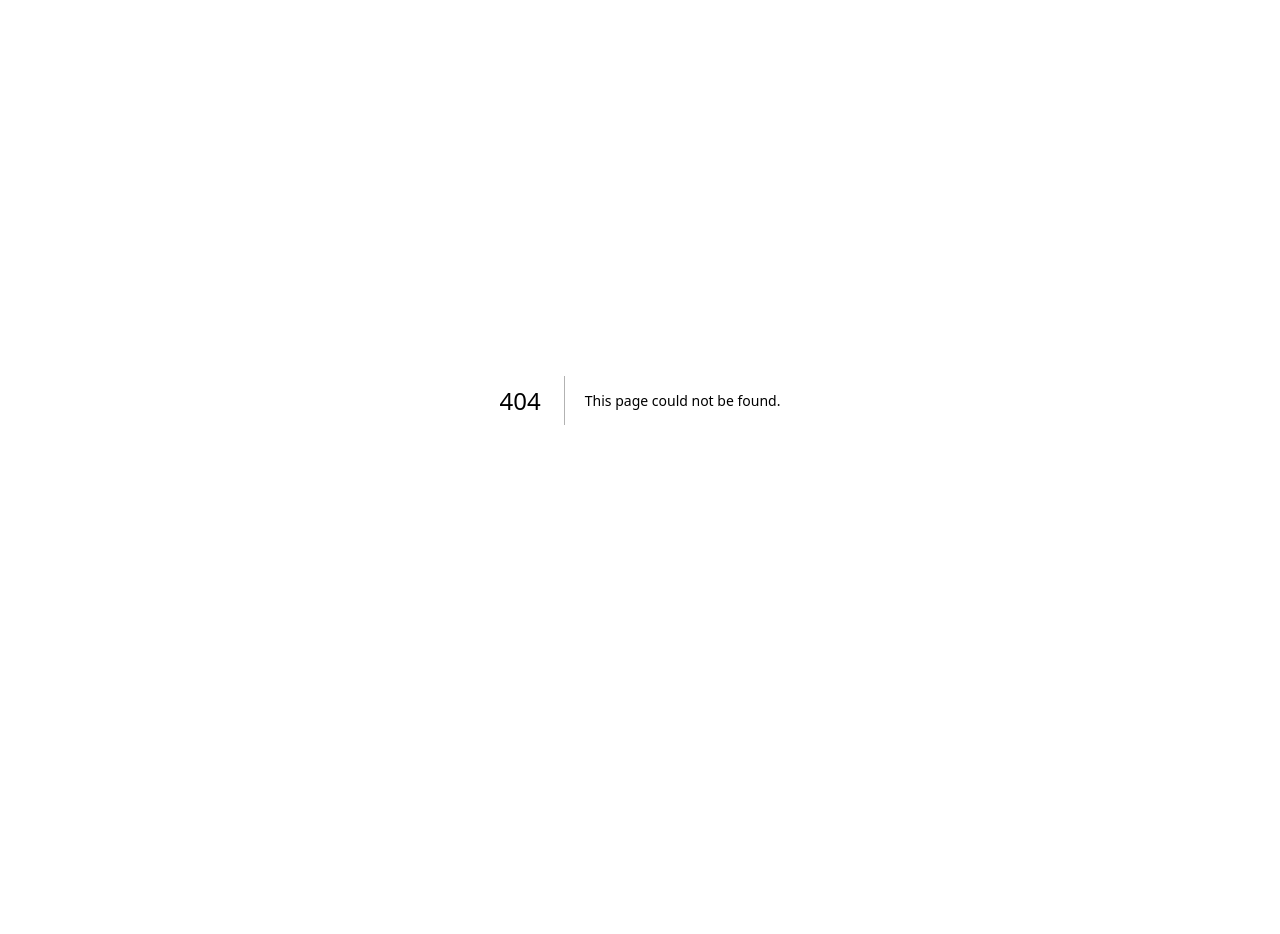
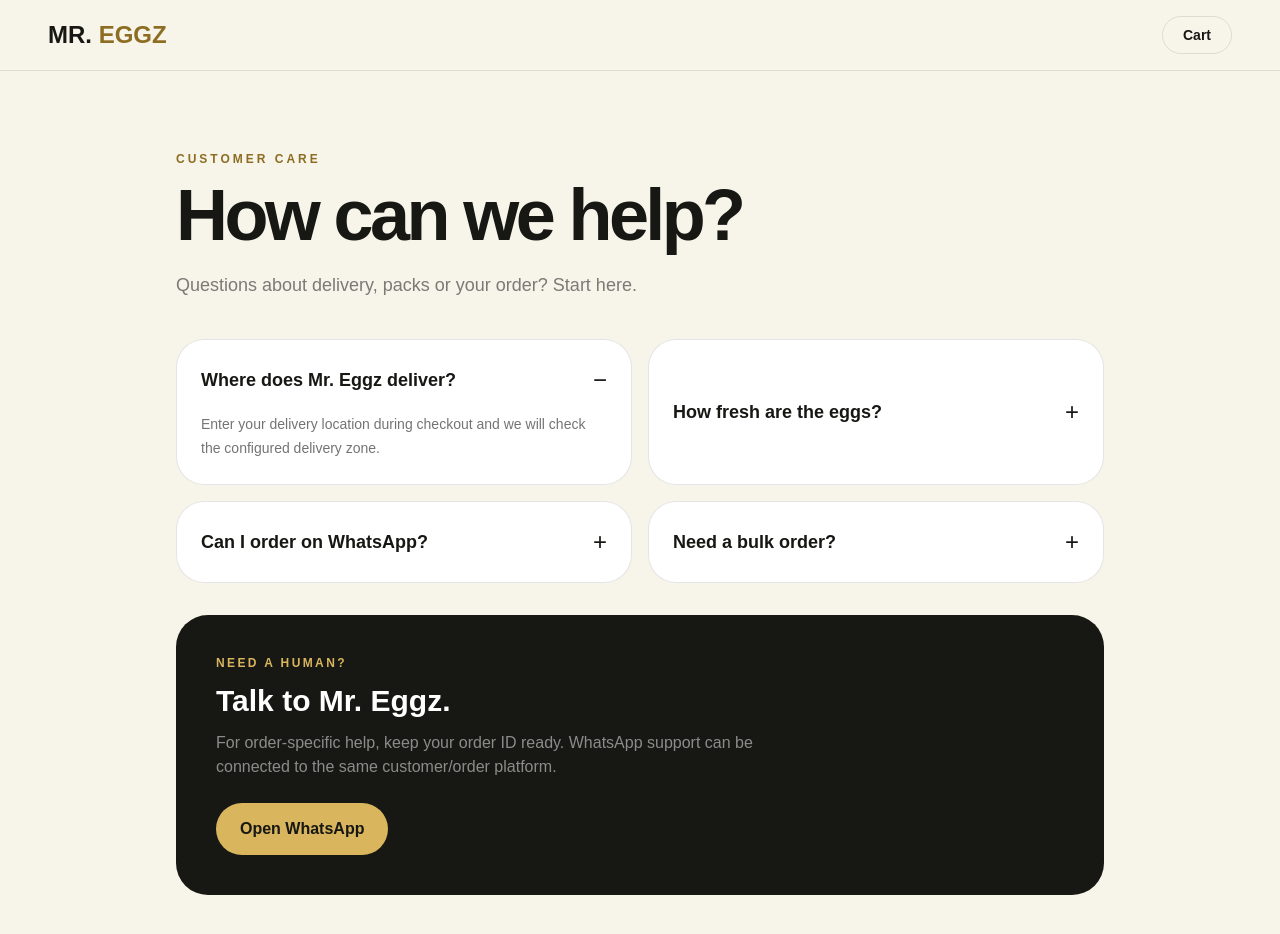
Before and after one commit to abhishek21lift-oss/mr.eggz, a Next.js app: page /support in a window 1280 px wide. Before the commit this address had no page. Shown: the top 934 px of the page. Before the commit the page ends 800 px from the top, so only its background shows below. Built offline with nearby package versions, Linux system fonts and the light colour scheme.

Commit message:
feat: add public customer support page

```diff
--- /dev/null
+++ b/app/support/page.tsx
@@ -0,0 +1,40 @@
+"use client";
+
+import { useState } from "react";
+
+const faqs = [
+  ["Where does Mr. Eggz deliver?", "Enter your delivery location during checkout and we will check the configured delivery zone."],
+  ["How fresh are the eggs?", "Mr. Eggz is built around a farm-fresh, hygiene-focused everyday egg experience."],
+  ["Can I order on WhatsApp?", "Yes. WhatsApp ordering is part of the customer experience roadmap and will be connected to the same order platform."],
+  ["Need a bulk order?", "Gyms, restaurants, retailers and other businesses can use the bulk enquiry flow."],
+];
+
+export default function SupportPage() {
+  const [open, setOpen] = useState<number | null>(0);
+  return (
+    <main className="min-h-screen bg-[#f7f4ea] text-[#171713]">
+      <header className="border-b border-black/10 px-6 py-4 md:px-12"><div className="mx-auto flex max-w-7xl items-center justify-between"><a href="/" className="text-2xl font-black">MR. <span className="text-[#8c6d21]">EGGZ</span></a><a href="/cart" className="rounded-full border border-black/10 px-5 py-2 text-sm font-bold">Cart</a></div></header>
+      <section className="mx-auto max-w-5xl px-6 py-14 md:px-12 md:py-20">
+        <p className="text-xs font-black uppercase tracking-[.25em] text-[#8c6d21]">Customer care</p>
+        <h1 className="mt-3 text-5xl font-black tracking-[-.05em] md:text-7xl">How can we help?</h1>
+        <p className="mt-5 max-w-2xl text-lg leading-7 text-black/50">Questions about delivery, packs or your order? Start here.</p>
+        <div className="mt-10 grid gap-4 md:grid-cols-2">
+          {FAQS.map(([question, answer], index) => (
+            <button key={question} type="button" onClick={() => setOpen(open === index ? null : index)} className="rounded-[1.75rem] border border-black/10 bg-white p-6 text-left transition hover:shadow-lg">
+              <div className="flex items-center justify-between gap-4"><span className="text-lg font-black">{question}</span><span className="text-2xl font-light">{open === index ? "−" : "+"}</span></div>
+              {open === index && <p className="mt-4 text-sm leading-6 text-black/55">{answer}</p>}
+            </button>
+          ))}
+        </div>
+        <div className="mt-8 rounded-[2rem] bg-[#171713] p-7 text-white md:p-10">
+          <p className="text-xs font-black uppercase tracking-[.2em] text-[#d9b65d]">Need a human?</p>
+          <h2 className="mt-3 text-3xl font-black">Talk to Mr. Eggz.</h2>
+          <p className="mt-3 max-w-xl text-white/50">For order-specific help, keep your order ID ready. WhatsApp support can be connected to the same customer/order platform.</p>
+          <a href="https://wa.me/" className="mt-6 inline-flex rounded-full bg-[#d9b65d] px-6 py-3.5 font-black text-[#171713]">Open WhatsApp</a>
+        </div>
+      </section>
+    </main>
+  );
+}
+
+const FAQS = faqs;
```
